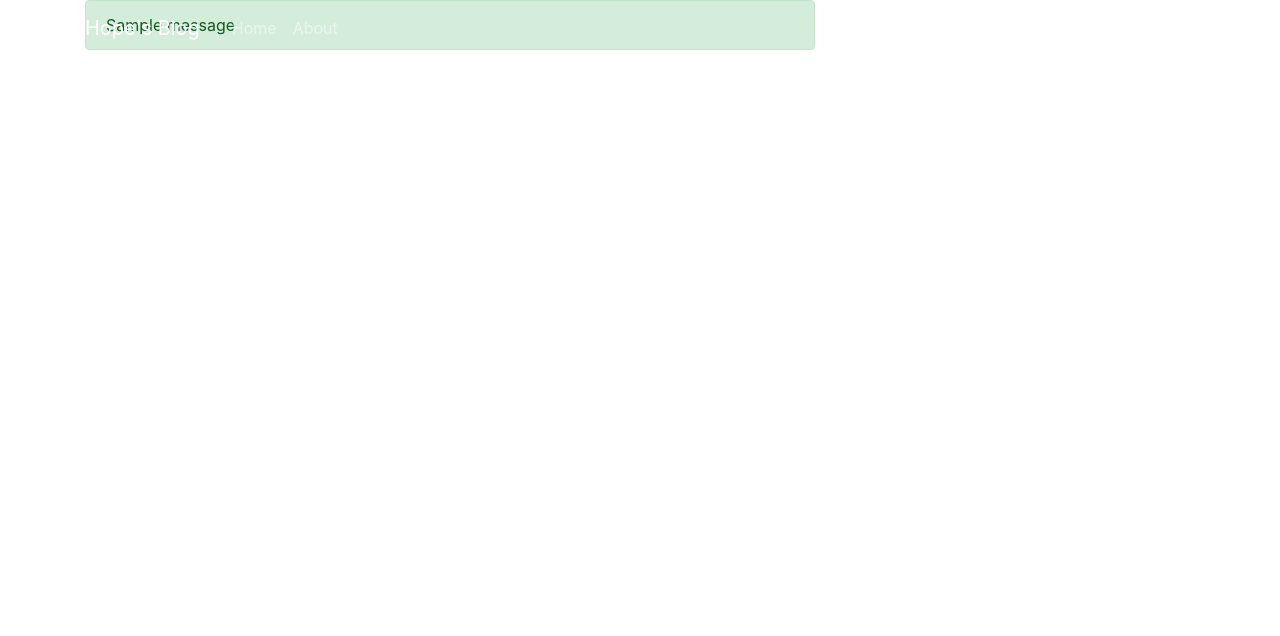
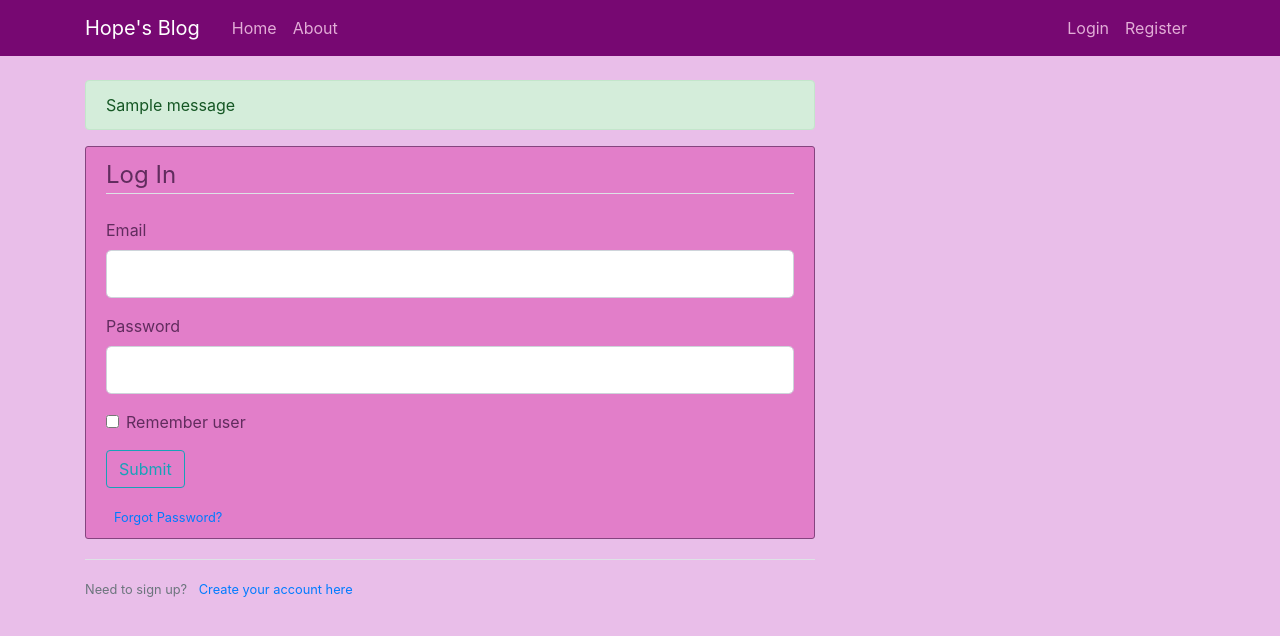
Before and after one commit to HopeWiddows/HopeWiddows_T4A2-B, a Flask app: template Blog_App/templates/login.html in a window 1280 px wide. Shown: the top 636 px of the page. Run offline with Flask 2, Linux system fonts and the light colour scheme; the template is opened without the code that fills it: most values are stand-ins (such as "Sample title", 1, 10 or a date in 2020); one stand-in notice (Sample message) is shown; form fields are guessed from the names that the template uses; some libraries are stand-ins or nearby versions.

Commit message:
adding css files to project

```diff
--- a/Blog_App/Blog_App.py
+++ b/Blog_App/Blog_App.py
@@ -1,11 +1,11 @@
-from flask import Flask
+from flask import Flask, render_template
 app = Flask(__name__)
 
 #creating home page
 @app.route("/")
 @app.route("/home")
 def home():
-    return "<h1>Home Page</h1>"
+    return render_template('home.html')
 
 #creating new 'about' page
 @app.route("/about")
--- /dev/null
+++ b/Blog_App/static/main.css
@@ -0,0 +1,80 @@
+body {
+    background: #e9bee9;
+    color: #612c5e;
+    margin-top: 5rem;
+  }
+
+  h1, h2, h3, h4, h5, h6 {
+    color: #83237e;
+  }
+
+  .bg-steel {
+    background-color: #770872;
+  }
+
+  .site-header .navbar-nav .nav-link {
+    color: #e2add7;
+  }
+
+  .site-header .navbar-nav .nav-link:hover {
+    color: #e2add7;
+  }
+
+  .site-header .navbar-nav .nav-link.active {
+    font-weight: 500;
+  }
+
+  .content-section {
+    background: #e27ec9;
+    padding: 10px 20px;
+    border: 1px solid #85447f;
+    border-radius: 3px;
+    margin-bottom: 20px;
+  }
+
+  .article-title {
+    color: #630f6b;
+  }
+
+  a.article-title:hover {
+    color: #ca42b8;
+    text-decoration: none;
+  }
+
+  .article-content {
+    white-space: pre-line;
+  }
+
+  .article-img {
+    height: 65px;
+    width: 65px;
+    margin-right: 16px;
+  }
+
+  .article-metadata {
+    padding-bottom: 1px;
+    margin-bottom: 4px;
+    border-bottom: 1px solid #ecade2
+  }
+
+  .article-metadata a:hover {
+    color: rgb(66, 27, 64);
+    text-decoration: none;
+  }
+
+  .article-svg {
+    width: 25px;
+    height: 25px;
+    vertical-align: middle;
+  }
+
+  .account-img {
+    height: 125px;
+    width: 125px;
+    margin-right: 20px;
+    margin-bottom: 16px;
+  }
+
+  .account-heading {
+    font-size: 2.5rem;
+  }
--- a/Blog_App/templates/login.html
+++ b/Blog_App/templates/login.html
@@ -1,69 +1,52 @@
-<!DOCTYPE HTML>
-<html>
-    <head>
-        <!--Adding Bootstrap dependencies-->
-         <!-- Required meta tags -->
-         <meta charset="utf-8">
-         <meta name="viewport" content="width=device-width, initial-scale=1, shrink-to-fit=no">
-
-         <!-- Bootstrap CSS -->
-         <link rel="stylesheet" href="https://stackpath.bootstrapcdn.com/bootstrap/4.3.1/css/bootstrap.min.css" integrity="sha384-ggOyR0iXCbMQv3Xipma34MD+dH/1fQ784/j6cY/iJTQUOhcWr7x9JvoRxT2MZw1T" crossorigin="anonymous">
-         <link rel="stylesheet" type="text/css" href="{{url_for('static', filename='main.css')}}">
-         <!--passing in title if provided, default if none provided-->
-         {% if title %}
-            <title>Hope's Blog - {{ title }}</title>
+{% extends "layout.html" %}
+{% block content %}
+    <div class="content-section">
+        <form method="POST" action="">
+            {{ form.hidden_tag() }} <!--adding CSRF token to work with SECRET_KEY-->
+            <fieldset class="form-group">
+                <legend class="border-bottom mb-4">Log In</legend>
+                <div class="form-group">
+                    {{ form.email.label(class="form-control-label") }}
+                    {% if form.email.errors %}
+                        {{ form.email(class="form-control form-control-lg is-invalid") }}
+                        <div class="invalid-feedback">
+                            {% for error in form.email.errors %}
+                                <span>{{ error }}</span>
+                            {% endfor %}
+                        </div>
                     {% else %}
-            <title>Hope's Blog</title>
+                        {{ form.email(class="form-control form-control-lg") }}
                     {% endif %}
-    </head>
-    <body>
-        <!--Adding navigation bar with bootstrap classes-->
-        <header class="site-header">
-            <nav class="navbar navbar-expand-md navbar-dark bg-steel fixed-top">
-              <div class="container">
-                <a class="navbar-brand mr-4" href="/">Hope's Blog</a>
-                <button class="navbar-toggler" type="button" data-toggle="collapse" data-target="#navbarToggle" aria-controls="navbarToggle" aria-expanded="false" aria-label="Toggle navigation">
-                  <span class="navbar-toggler-icon"></span>
-                </button>
-                <!--Linking pages to each other on the nav bar-->
-                <div class="collapse navbar-collapse" id="navbarToggle">
-                  <div class="navbar-nav mr-auto">
-                    <a class="nav-item nav-link" href="{{url_for('home')}}">Home</a>
-                    <a class="nav-item nav-link" href="{{url_for('about')}}">About</a>
                 </div>
-                  <div class="navbar-nav">
-                    <a class="nav-item nav-link" href="{{url_for('login')}}">Login</a>
-                    <a class="nav-item nav-link" href="{{url_for('register')}}">Register</a>
+                <div class="form-group">
+                    {{ form.password.label(class="form-control-label") }}
+                    {% if form.password.errors %}
+                        {{ form.password(class="form-control form-control-lg is-invalid") }}
+                        <div class="invalid-feedback">
+                            {% for error in form.password.errors %}
+                                <span>{{ error }}</span>
+                            {% endfor %}
                         </div>
+                    {% else %}
+                        {{ form.password(class="form-control form-control-lg") }}
+                    {% endif %}
                 </div>
+                <div class="form-check">
+                    {{ form.remember_user(class="form-check-input") }}
+                    {{ form.remember_user.label(class="form-check-label") }}
                 </div>
-            </nav>
-          </header>
-
-        <!--creating block for template inheritance across pages-->
-        <!--Adding Bootstrap classes-->
-        <main role="main" class="container">
-            <div class="row">
-              <div class="col-md-8">
-                {% with messages = get_flashed_messages(with_categories=true) %} <!--displays get_flash messages-->
-                  {% if messages %}
-                    {% for category, message in messages %}
-                      <div class="alert alert-{{ category }}">
-                        {{ message }}
+            </fieldset>
+            <div class="form-group">
+                {{ form.submit(class="btn btn-outline-info") }}
             </div>
-                    {% endfor %}
-                  {% endif %}
-                {% endwith %}
-                {% block content %}{% endblock %}
+            <small class="text-muted ml-2">
+                <a href="#">Forgot Password?</a>
+            </small>
+        </form>
     </div>
-
-          </main>
-        <!--Adding Bootstrap dependencies-->
-        <!-- Optional JavaScript -->
-        <!-- jQuery first, then Popper.js, then Bootstrap JS -->
-        <script src="https://code.jquery.com/jquery-3.3.1.slim.min.js" integrity="sha384-q8i/X+965DzO0rT7abK41JStQIAqVgRVzpbzo5smXKp4YfRvH+8abtTE1Pi6jizo" crossorigin="anonymous"></script>
-        <script src="https://cdnjs.cloudflare.com/ajax/libs/popper.js/1.14.7/umd/popper.min.js" integrity="sha384-UO2eT0CpHqdSJQ6hJty5KVphtPhzWj9WO1clHTMGa3JDZwrnQq4sF86dIHNDz0W1" crossorigin="anonymous"></script>
-        <script src="https://stackpath.bootstrapcdn.com/bootstrap/4.3.1/js/bootstrap.min.js" integrity="sha384-JjSmVgyd0p3pXB1rRibZUAYoIIy6OrQ6VrjIEaFf/nJGzIxFDsf4x0xIM+B07jRM" crossorigin="anonymous"></script>
-
-    </body>
-</html>
+    <div class="border-top pt-3">
+        <small class="text-muted">
+            Need to sign up? <a class="ml-2" href="{{ url_for('register') }}">Create your account here</a>
+        </small>
+    </div>
+{% endblock content %}
```
Also changed, not shown: Blog_App/templates/layout.html (indentation only). Lines whose indentation alone changed are shown as unchanged.
